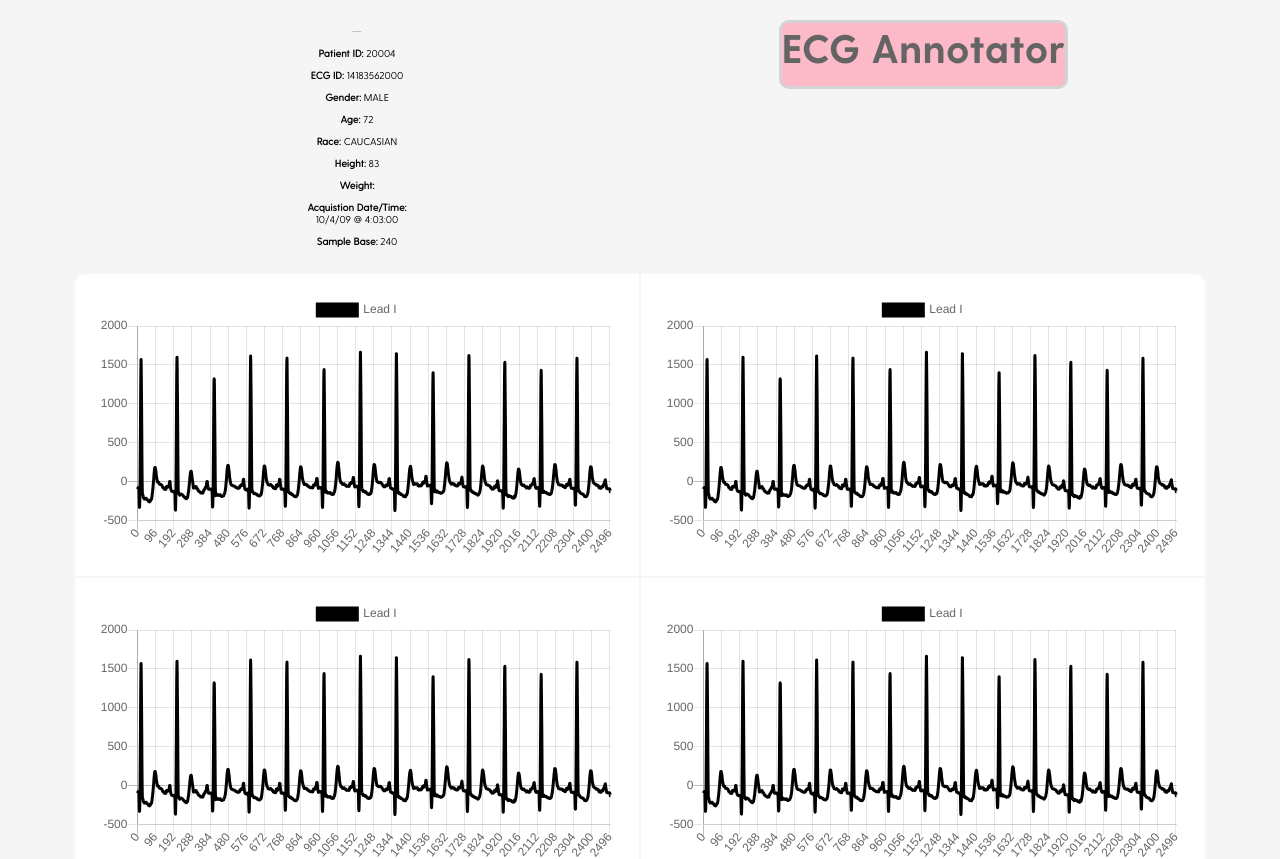
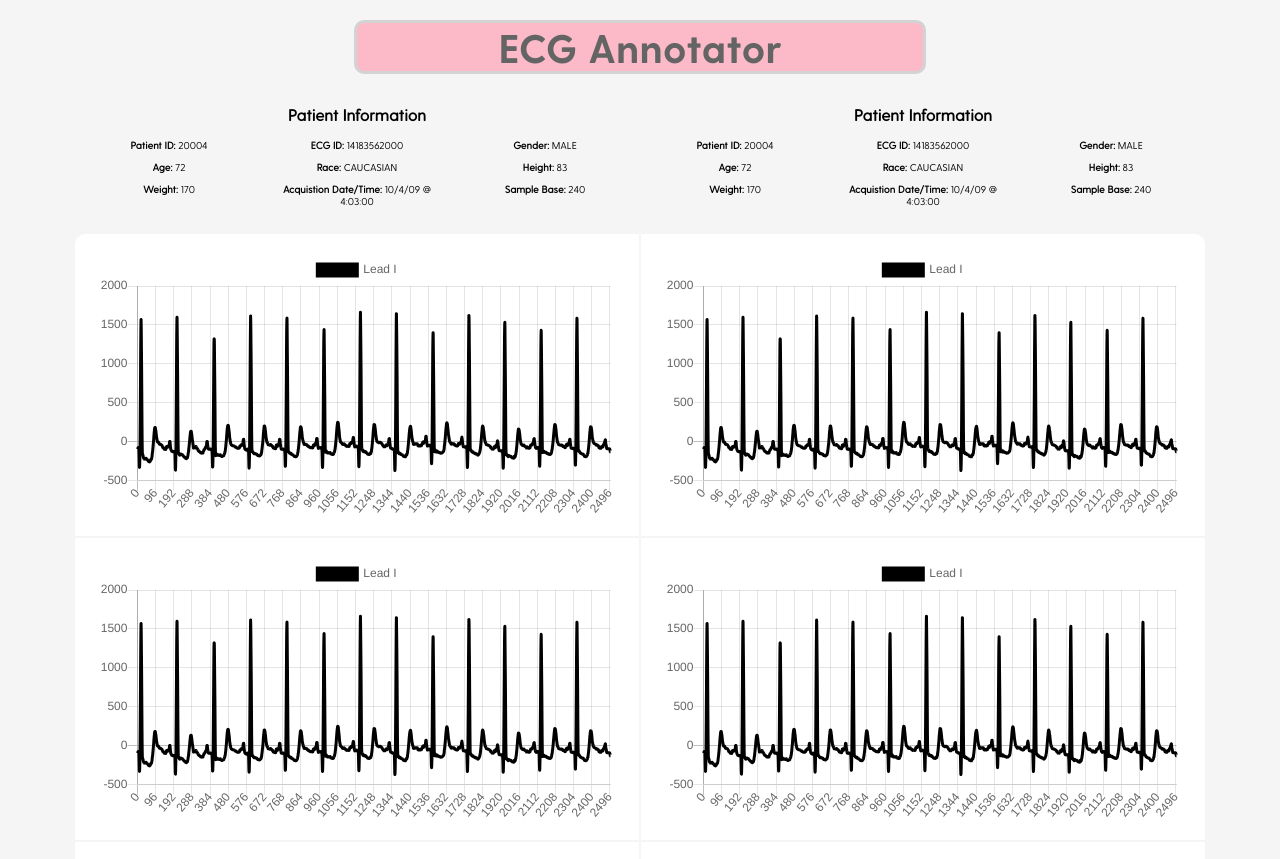
Before and after one commit to mtmiller0417/CISC475, a React (Create React App) app in the folder client/: page / in a window 1280 px wide. Shown: the top 859 px of the page. Built offline with nearby package versions, Linux system fonts and the light colour scheme; the HTML template or start-up script is replaced by a standard one; a web font is replaced by a local one.

Commit message:
Metadata formatting and Header Organization

```diff
--- a/client/src/components/Header/Header.module.scss
+++ b/client/src/components/Header/Header.module.scss
@@ -14,6 +14,7 @@
 	border-color: lightgray;
 	border-width: medium;
 	border-radius: 10px;
-	height: 25%;
+	height: auto;
 	width: 50%;
+	grid-column: span 2;
 }
--- a/client/src/components/MainContainer/MainContainer.js
+++ b/client/src/components/MainContainer/MainContainer.js
@@ -10,8 +10,9 @@ export default class MainContainer extends React.Component {
 		return (
 			<div className={styles.container}>
 				<Grid>
+					<Header />
 					<Metadata />
-					<Header />
+					<Metadata />
 				</Grid>
 
 				<Grid>
--- a/client/src/components/Metadata/Metadata.js
+++ b/client/src/components/Metadata/Metadata.js
@@ -24,7 +24,7 @@ export default class Metadata extends React.Component {
 				Race: data["Race"],
 				Age: data["Age"],
 				Height: data["Height (in)"],
-				Weight: data["Weight"],
+				Weight: data["Weight "],
 				AcquisitionDate: data["Acquisition Date"],
 				AcquisitionTime: data["Acquisition Time"],
 				SampleBase: data["Sample Base"]
@@ -75,6 +75,7 @@ export default class Metadata extends React.Component {
 		return (
 			<div className={styles.metadata}>
 				<h4 className={styles.metadataHeader}>Patient Information</h4>
+				<div className={styles.metadataGrid}>
 					<div className={styles.metadataInfo}>
 						<b>Patient ID:</b> {this.state.patientID}
 					</div>
@@ -104,6 +105,7 @@ export default class Metadata extends React.Component {
 						<b>Sample Base:</b> {this.state.sampleBase}
 					</div>
 				</div>
+			</div>
 		);
 	}
 }
--- a/client/src/components/Metadata/Metadata.module.scss
+++ b/client/src/components/Metadata/Metadata.module.scss
@@ -9,7 +9,6 @@
 	border-top-right-radius: 11px;
 	border-top-left-radius: 11px;
 	font-family: Greycliff;
-	width: 20%;
 	margin: 10px auto;
 }
 
@@ -19,6 +18,11 @@
 }
 
 .metadataHeader {
-	font-size: 1px;
+	font-size: 16px;
 	padding: 10px;
 }
+
+.metadataGrid {
+	display: grid;
+	grid-template-columns: 1fr 1fr 1fr;
+}
```
Lines whose indentation alone changed are shown as unchanged.
